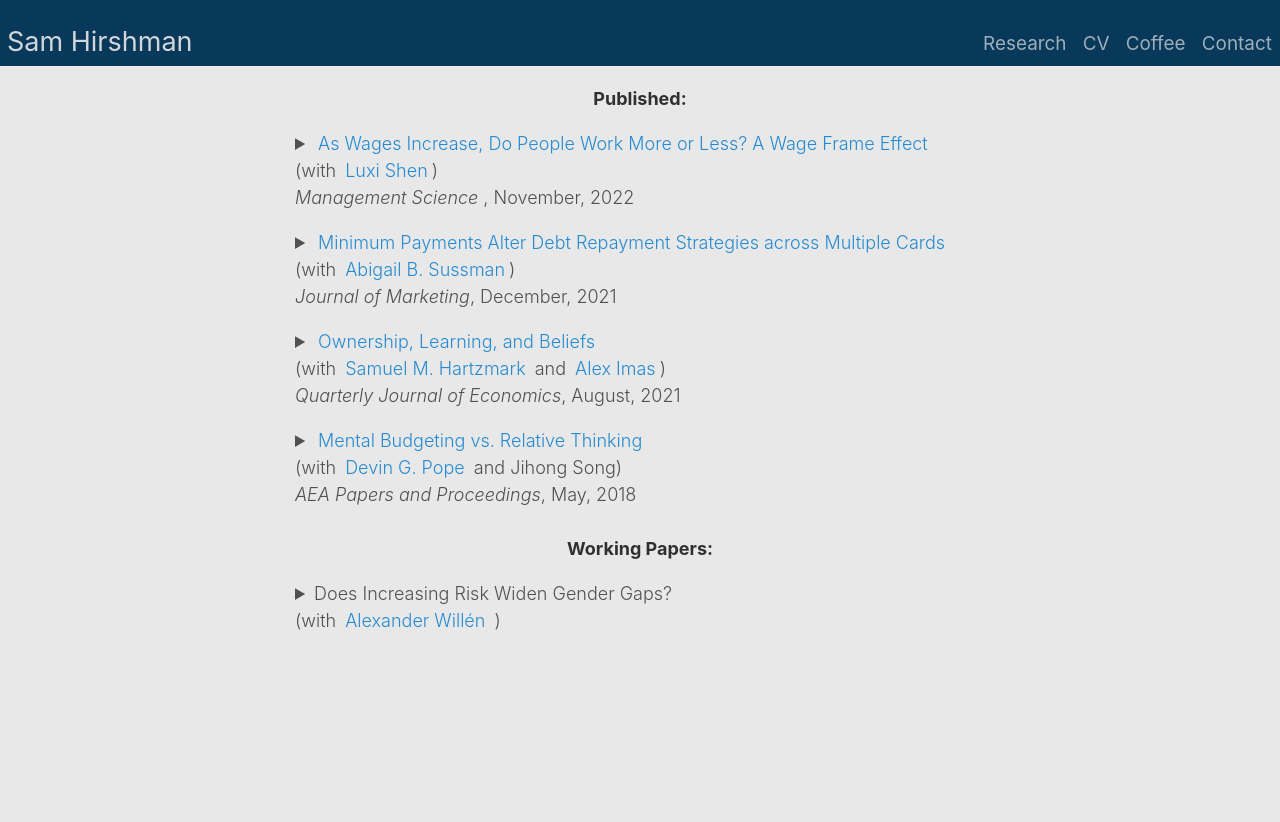
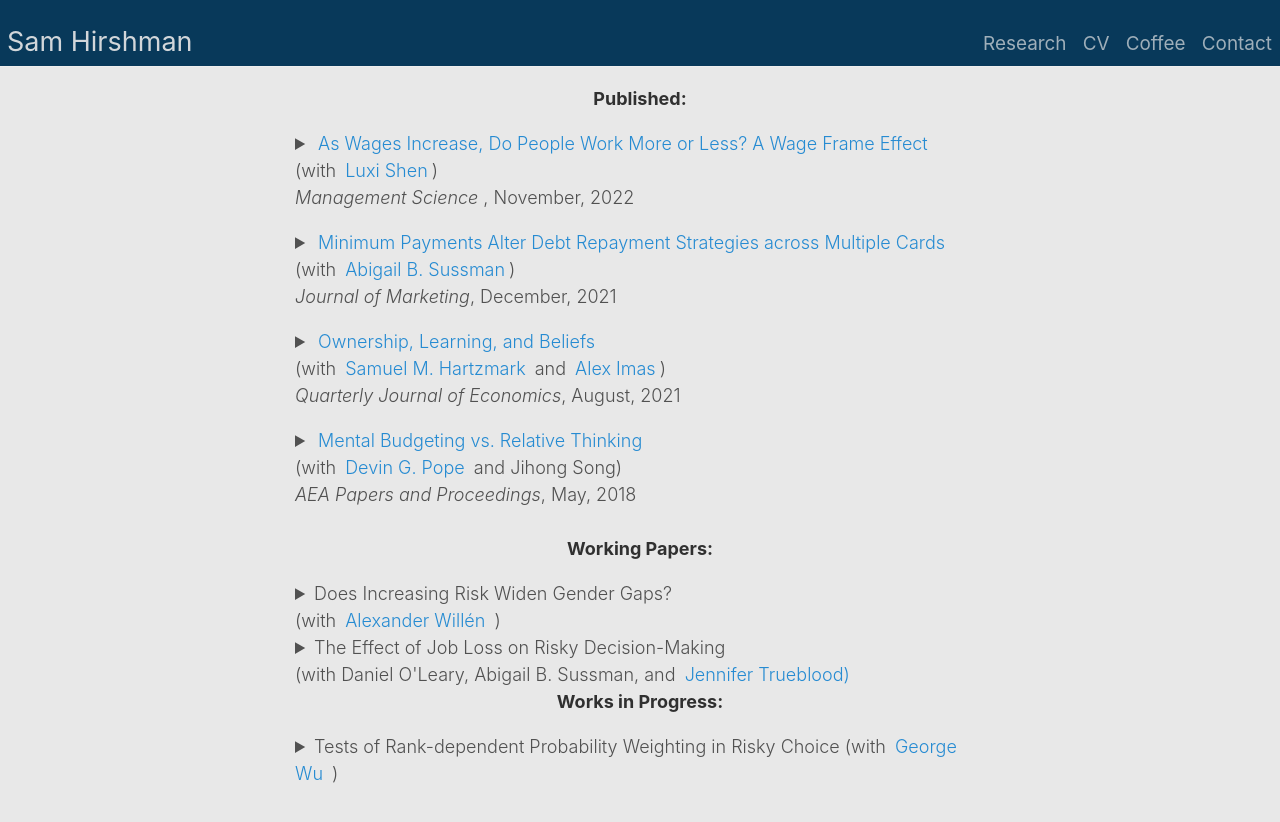
Before and after one commit to shirshma/shirshma.github.io, a Jekyll site: the page built from docs/research.md, in a window 1280 px wide. Shown: the top 822 px of the page. Built offline with Jekyll 4.4.1, drawn with Linux system fonts in a browser that asks for light colours; some of the changed text lies outside the part shown.

Commit message:
Update research.md

```diff
--- a/docs/research.md
+++ b/docs/research.md
@@ -38,14 +38,19 @@ US Households currently hold $770 billion in credit card debt, often managing re
   <br>
 <p align="center"><strong>Working Papers:</strong></p>
 
-<details><summary>Does Increasing Risk Widen Gender Gaps? <br>(with <a href="https://www.alexanderwillen.com/">Alexander Willén </a> ) </summary>
-  <p>  <b>Abstract:</b>
- Using unique individual-level student data, we study the behavioral response to an exogenous change in the risk profile of a key educational choice -- the decision to request a regrade. We demonstrate how ostensibly gender-neutral policies can generate unintended gaps across men and women because they systematically differ in their perceptions of risk and risk tolerance. The educational choices we examine have consequential downstream implications for students and disproportionately benefit men because men are increasingly more willing to ask for regrades following the policy change. Our results advance our understanding of how gender differences identified in the lab manifest when men and women are making real world decisions.
+<details>
+<summary>Does Increasing Risk Widen Gender Gaps? <br>(with <a href="https://www.alexanderwillen.com/">Alexander Willén </a> ) </summary>
+<b>Abstract:</b>
+Using unique individual-level student data, we study the behavioral response to an exogenous change in the risk profile of a key educational choice -- the decision to request a regrade. We demonstrate how ostensibly gender-neutral policies can generate unintended gaps across men and women because they systematically differ in their perceptions of risk and risk tolerance. The educational choices we examine have consequential downstream implications for students and disproportionately benefit men because men are increasingly more willing to ask for regrades following the policy change. Our results advance our understanding of how gender differences identified in the lab manifest when men and women are making real world decisions.
+
 </details>
 
-<details><summary>The Effect of Job Loss on Risky Decision-Making <br> (with Daniel O'Leary, Abigail B. Sussman, and <a href="https://computationaldecisionlab.wordpress.com/">Jennifer Trueblood) </a> </summary>
-<p>  <b>Abstract:</b>
+<details>
+<summary>The Effect of Job Loss on Risky Decision-Making <br> (with Daniel O'Leary, Abigail B. Sussman, and <a href="https://computationaldecisionlab.wordpress.com/">Jennifer Trueblood) </a>
+</summary>
+<b>Abstract:</b>
 The unemployment rate in the United States reached 14.7%, 23.1 million people, in 2020. While negative effects of unemployment on health and well-being are well-understood, the influence of job loss on  decision-making has received little attention. Across  a large-scale survey (N = 37,854) and three controlled experiments (total N=2005), we find that job loss increases risky decision making. First, in survey data, we find that job-loss among survey respondents is associated with elevated levels of risky decision-making across financial and non-financial contexts. Further, participants who have lost their jobs more recently make riskier decisions. Next, we find that an incentive-compatible manipulation of job loss in a lab setting increases take-up of financial risks. Shifting participants into the domain of losses appears to underlie this pattern.  These findings have implications for individuals and policymakers as the decision to engage in risky behaviors can have negative long-term physical, financial, and psychosocial consequences.
+
 </details>
 
 
```
